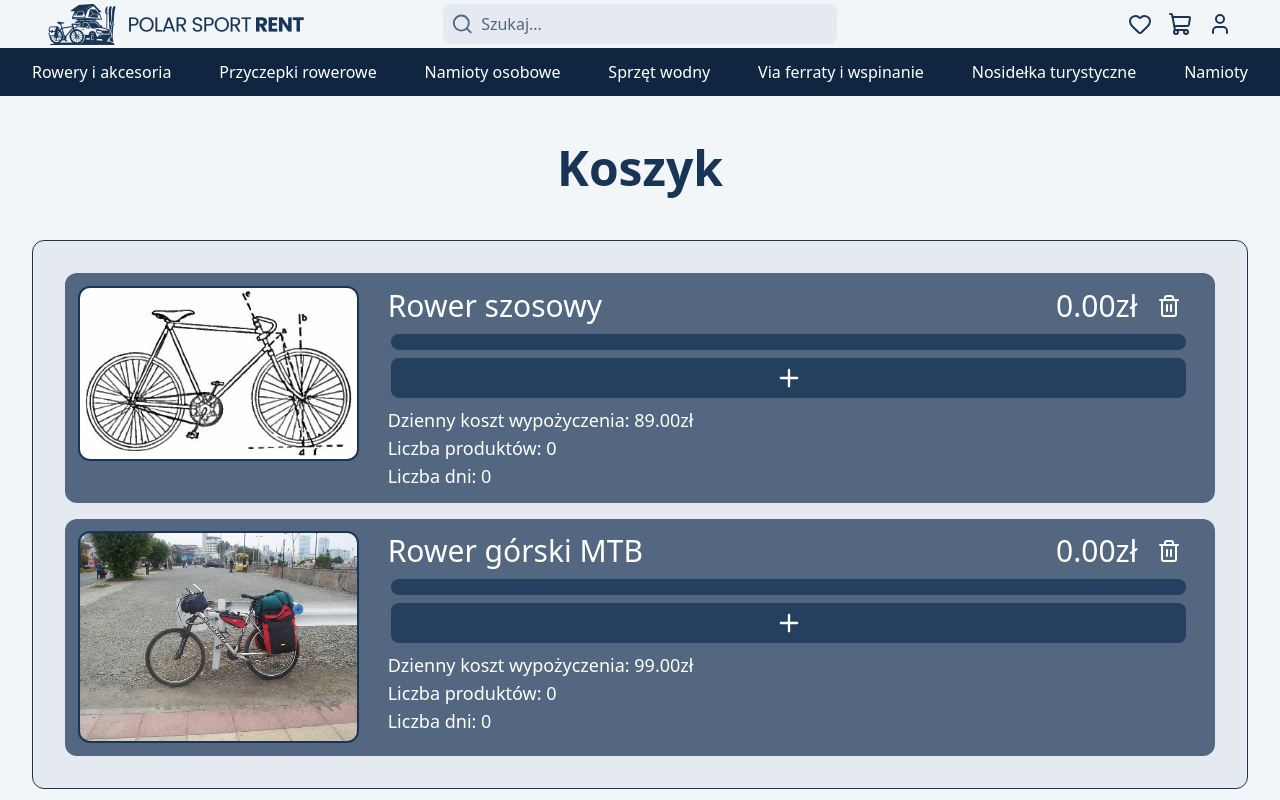
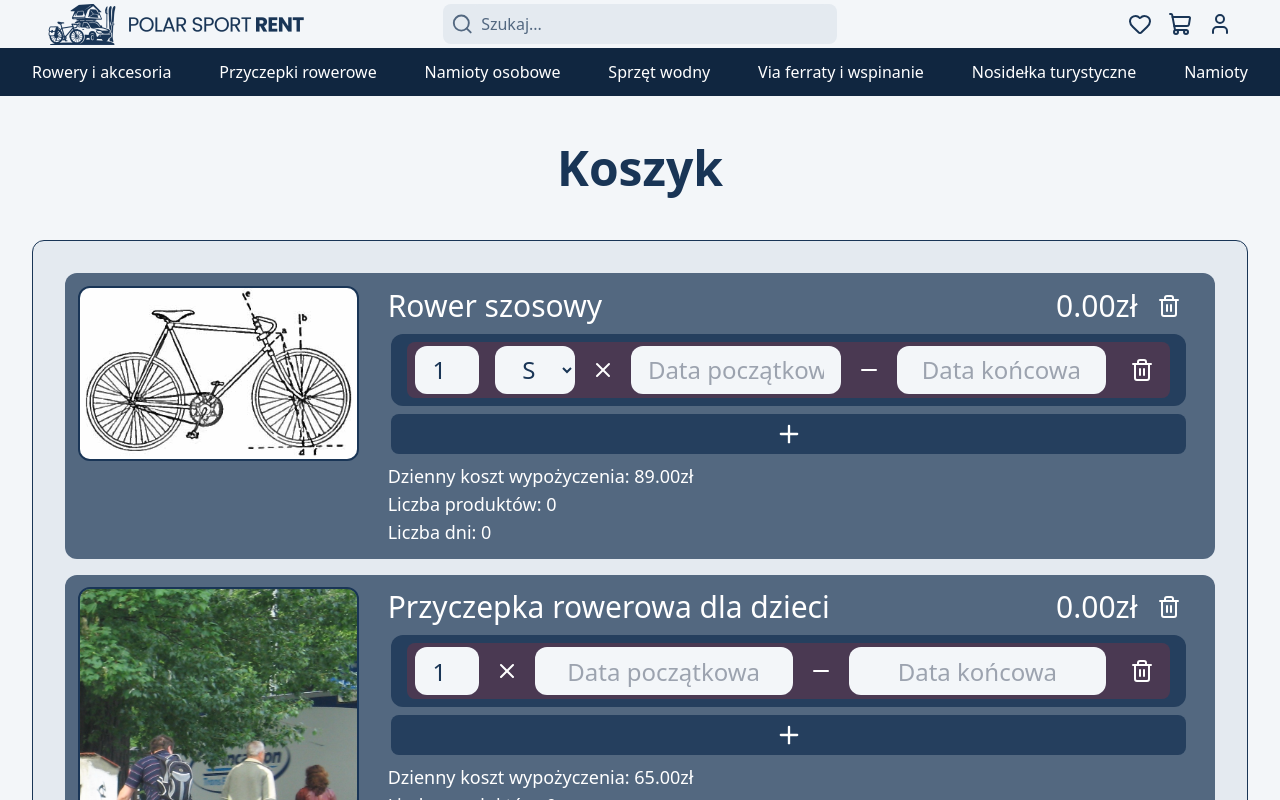
Before and after one commit to sebastian-j/sport-rent-frontend, a React (Vite) app: page /cart in a window 1280 px wide. Shown: the top 800 px of the page. Built offline with nearby package versions, Linux system fonts and the light colour scheme.

Commit message:
Merge pull request #54
* feat: add cart product size

```diff
--- a/src/features/cart/CartProductCard.tsx
+++ b/src/features/cart/CartProductCard.tsx
@@ -9,6 +9,7 @@ type CartProductCardProps = {
   product: CartProduct;
   information: ProductInformation;
   onQuantityChange: (dateId: number, quantity: number) => void;
+  onSizeChange: (dateId: number, size: string) => void;
   onDateChange: (dateId: number, field: DateField, value: Date | null) => void;
   onRemoveDate: (dateId: number) => void;
   onAddDate: () => void;
@@ -20,6 +21,7 @@ export default function CartProductCard({
   product,
   information,
   onQuantityChange,
+  onSizeChange,
   onDateChange,
   onRemoveDate,
   onAddDate,
@@ -58,8 +60,10 @@ export default function CartProductCard({
               key={date.id}
               date={date}
               productName={product.name}
+              productSizes={product.sizes}
               containerRef={getRentalDateRef?.(date.id)}
               onQuantityChange={(quantity) => onQuantityChange(date.id, quantity)}
+              onSizeChange={(size) => onSizeChange(date.id, size)}
               onStartDateChange={(value) => onDateChange(date.id, 'start_date', value)}
               onEndDateChange={(value) => onDateChange(date.id, 'end_date', value)}
               onRemove={() => onRemoveDate(date.id)}
--- a/src/features/cart/ProductRentalDate.tsx
+++ b/src/features/cart/ProductRentalDate.tsx
@@ -7,8 +7,10 @@ import type { Ref } from 'react';
 type ProductRentalDateProps = {
   date: RentalDate;
   productName: string;
+  productSizes?: string[];
   containerRef?: Ref<HTMLDivElement>;
   onQuantityChange: (quantity: number) => void;
+  onSizeChange: (size: string) => void;
   onStartDateChange: (date: Date | null) => void;
   onEndDateChange: (date: Date | null) => void;
   onRemove: () => void;
@@ -17,17 +19,21 @@ type ProductRentalDateProps = {
 export default function ProductRentalDate({
   date,
   productName,
+  productSizes,
   containerRef,
   onQuantityChange,
+  onSizeChange,
   onStartDateChange,
   onEndDateChange,
   onRemove,
 }: ProductRentalDateProps) {
+  const requiresSize = Boolean(productSizes?.length);
+
   return (
     <div
       ref={containerRef}
       className={`flex w-full flex-row items-center justify-between gap-4 rounded-lg px-2 py-1 ${
-        isRentalDateValid(date) ? '' : 'bg-app-danger/20'
+        isRentalDateValid(date, requiresSize) ? '' : 'bg-app-danger/20'
       }`}
     >
       {/*Quantity*/}
@@ -43,6 +49,25 @@ export default function ProductRentalDate({
         aria-label={`Liczba sztuk: ${productName}`}
         className="h-12 w-16 rounded-xl bg-app-surface px-2 text-center text-2xl text-app-text outline-none"
       />
+
+      {productSizes && productSizes.length > 0 && (
+        <select
+          value={date.size ?? ''}
+          onChange={(event) => onSizeChange(event.currentTarget.value)}
+          aria-label={`Rozmiar: ${productName}`}
+          className="h-12 w-20 rounded-xl bg-app-surface px-2 text-center text-2xl text-app-text outline-none"
+        >
+          <option value="" disabled>
+            --
+          </option>
+          {productSizes.map((size) => (
+            <option key={size} value={size}>
+              {size}
+            </option>
+          ))}
+        </select>
+      )}
+
       <X />
 
       <DatePickerElem
--- a/src/features/cart/cartCalculations.ts
+++ b/src/features/cart/cartCalculations.ts
@@ -18,7 +18,8 @@ function getInclusiveDayCount(startDate: Date, endDate: Date) {
 export function getProductInformation(product: CartProduct): ProductInformation {
   const rentalDays = new Set<number>();
   let totalCost = 0;
-  const completeDates = product.dates.filter(isRentalDateValid);
+  const requiresSize = Boolean(product.sizes?.length);
+  const completeDates = product.dates.filter((date) => isRentalDateValid(date, requiresSize));
 
   for (const date of completeDates) {
     const start = Math.min(toDayTimestamp(date.start_date), toDayTimestamp(date.end_date));
@@ -61,5 +62,10 @@ export function findFirstInvalidRentalDate(products: CartProduct[]): InvalidRent
         date,
       }))
     )
-    .find(({ date }) => !isRentalDateValid(date));
+    .find(({ productId, date }) => {
+      const product = products.find((item) => item.id === productId);
+      const requiresSize = Boolean(product?.sizes?.length);
+
+      return !isRentalDateValid(date, requiresSize);
+    });
 }
--- a/src/features/cart/initialCart.ts
+++ b/src/features/cart/initialCart.ts
@@ -3,8 +3,16 @@ import type { CartProduct } from './cartTypes.ts';
 
 // Mockup: creates cart's content when entering /cart
 export const INITIAL_CART: CartProduct[] = PRODUCTS.filter(
-  (product) => product.id === 1 || product.id === 2
+  (product) => product.id === 1 || product.id === 4
 ).map((product) => ({
   ...product,
-  dates: [],
+  dates: [
+    {
+      id: 1,
+      quantity: 1,
+      size: product.sizes?.[0] ?? null,
+      start_date: null,
+      end_date: null,
+    },
+  ],
 }));
--- a/src/features/cart/rentalDate.ts
+++ b/src/features/cart/rentalDate.ts
@@ -1,6 +1,7 @@
 export type RentalDate = {
   id: number;
   quantity: number;
+  size: string | null;
   start_date: Date | null;
   end_date: Date | null;
 };
@@ -22,9 +23,11 @@ export function isDateRangeValid(startDate: Date, endDate: Date) {
 }
 
 export function isRentalDateValid(
-  date: RentalDate
+  date: RentalDate,
+  requiresSize = false
 ): date is RentalDate & { start_date: Date; end_date: Date } {
   if (!date.start_date || !date.end_date) return false;
+  if (requiresSize && !date.size) return false;
 
   return isDateRangeValid(date.start_date, date.end_date);
 }
--- a/src/features/cart/useCart.ts
+++ b/src/features/cart/useCart.ts
@@ -39,6 +39,19 @@ export function useCart(initialProducts: CartProduct[]) {
     );
   };
 
+  const updateSize = (productId: number, dateId: number, size: string) => {
+    setProducts((previous) =>
+      previous.map((product) =>
+        product.id === productId
+          ? {
+              ...product,
+              dates: product.dates.map((date) => (date.id === dateId ? { ...date, size } : date)),
+            }
+          : product
+      )
+    );
+  };
+
   const removeRentalDate = (productId: number, dateId: number) => {
     setProducts((previous) =>
       previous.flatMap((product) => {
@@ -64,6 +77,7 @@ export function useCart(initialProducts: CartProduct[]) {
             {
               id: nextDateId,
               quantity: 1,
+              size: null,
               start_date: null,
               end_date: null,
             },
@@ -81,6 +95,7 @@ export function useCart(initialProducts: CartProduct[]) {
     products,
     updateRentalDate,
     updateQuantity,
+    updateSize,
     removeRentalDate,
     addRentalDate,
     removeProduct,
--- a/src/pages/CartPage.tsx
+++ b/src/pages/CartPage.tsx
@@ -19,6 +19,7 @@ export default function CartPage() {
     products,
     updateRentalDate,
     updateQuantity,
+    updateSize,
     removeRentalDate,
     addRentalDate,
     removeProduct,
@@ -85,6 +86,7 @@ export default function CartPage() {
                   onQuantityChange={(dateId, quantity) =>
                     updateQuantity(product.id, dateId, quantity)
                   }
+                  onSizeChange={(dateId, size) => updateSize(product.id, dateId, size)}
                   onDateChange={(dateId, field, value) =>
                     updateRentalDate(product.id, dateId, field, value)
                   }
```
